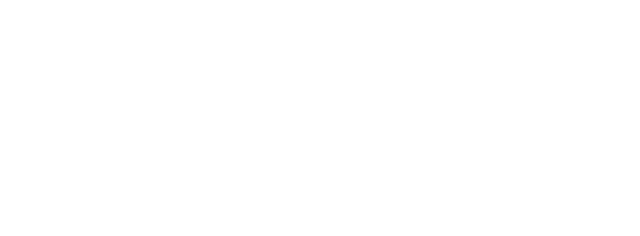
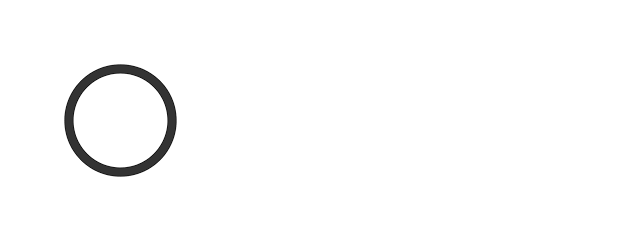
Before and after one commit to balakine/test-image-loader, a plain HTML site: page index.html in a window 1280 px wide. Shown: the whole page, without its empty margins (0-640 px from the left). Drawn offline with Linux system fonts and the light colour scheme.

Commit message:
add image to page

```diff
--- a/index.html
+++ b/index.html
@@ -1 +1 @@
-<img src="">
+<img src="circle.png">
```
